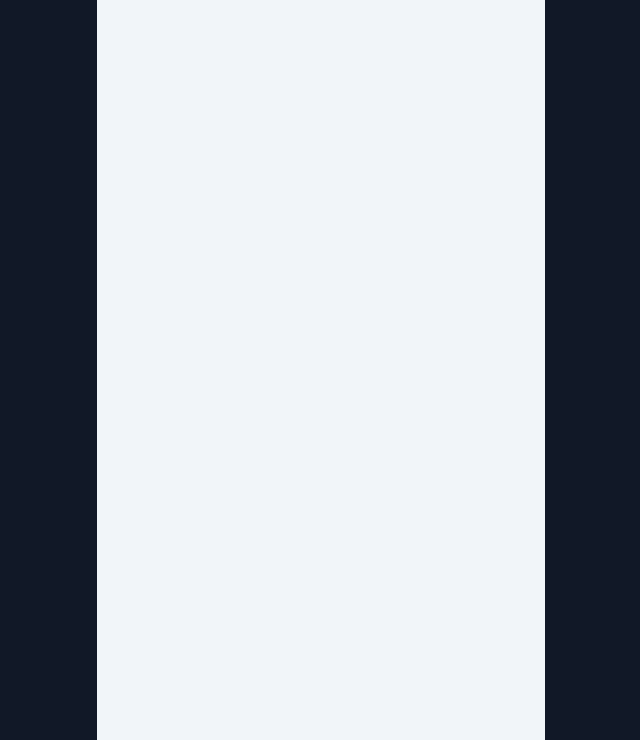
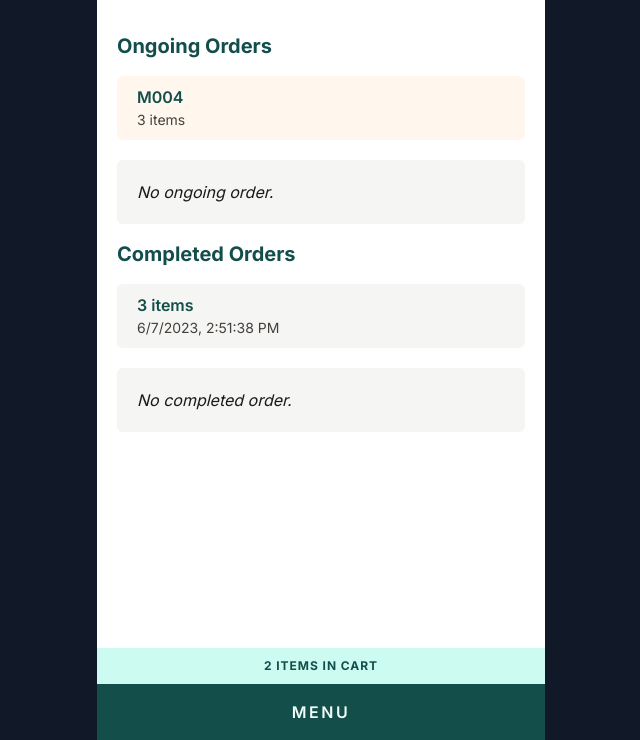
Before and after one commit to GunardiCahyadi/keluarga-mart, a website: page public/index.html in a window 1280 px wide. Shown: the part 60-800 px from the top of the page, without its empty margins (319-959 px from the left). Drawn offline with nearby package versions, Linux system fonts and the light colour scheme.

Commit message:
html and css for home page

```diff
--- a/package.json
+++ b/package.json
@@ -3,6 +3,7 @@
 	"private": true,
 	"type": "module",
 	"scripts": {
+		"dev": "tailwindcss -i ./src/tailwind.css -o ./public/index.css --watch",
 		"format": "prettier -uw .",
 		"test": "vitest",
 		"prepare": "husky install",
--- a/public/index.html
+++ b/public/index.html
@@ -1,18 +1,94 @@
 <!DOCTYPE html>
-<html lang="en" class="h-full">
+<html lang="en" class="h-full text-stone-900">
 	<head>
 		<meta charset="UTF-8" />
 		<meta http-equiv="X-UA-Compatible" content="IE=edge" />
 		<meta name="viewport" content="width=device-width, initial-scale=1.0" />
-		<title>Document</title>
+
+		<link rel="preconnect" href="https://fonts.googleapis.com" />
+		<link rel="preconnect" href="https://fonts.gstatic.com" crossorigin />
+		<link
+			href="https://fonts.googleapis.com/css2?family=Inter:wght@400;600;700&family=Poppins:wght@900&display=swap"
+			rel="stylesheet"
+		/>
+		<link rel="stylesheet" href="index.css" />
+
+		<title>KeluargaMart</title>
 	</head>
 	<body class="h-full flex justify-center bg-gray-900">
-		<div class="h-full w-full max-w-md bg-slate-100">
-			<h1>KeluargaMart</h1>
+		<div class="relative h-full w-full max-w-md flex flex-col bg-white">
+			<header class="h-14 flex items-center justify-center bg-stone-100">
+				<a href="/" class="flex font-display font-black text-2xl">
+					<span class="text-teal-900">Keluarga</span>
+					<span class="text-orange-600">Mart</span>
+				</a>
+			</header>
+			<main class="flex-1 py-10 px-5 flex flex-col gap-y-5">
+				<section class="flex flex-col gap-y-5">
+					<h1 class="font-bold leading-none text-xl text-teal-900">
+						Ongoing Orders
+					</h1>
+					<div class="flex flex-col gap-y-5">
+						<div
+							class="h-16 rounded-md px-5 flex flex-col justify-center gap-y-2 text-orange-600 bg-orange-50"
+						>
+							<span
+								class="leading-none font-semibold text-teal-900"
+								>M004</span
+							>
+							<span class="leading-none text-sm text-stone-700">
+								3 items
+							</span>
+						</div>
+						<div
+							class="h-16 rounded-md px-5 flex items-center bg-stone-100"
+						>
+							<p class="italic leading-none">No ongoing order.</p>
+						</div>
+					</div>
+				</section>
+				<section class="flex flex-col gap-y-5">
+					<h1 class="font-bold leading-none text-xl text-teal-900">
+						Completed Orders
+					</h1>
+					<div class="flex flex-col gap-y-5">
+						<div
+							class="h-16 rounded-md px-5 flex flex-col justify-center gap-y-2 bg-stone-100"
+						>
+							<span
+								class="leading-none font-semibold text-teal-900"
+								>3 items</span
+							>
+							<span class="leading-none text-sm text-stone-700">
+								6/7/2023, 2:51:38 PM
+							</span>
+						</div>
+						<div
+							class="h-16 rounded-md px-5 flex items-center bg-stone-100"
+						>
+							<p class="italic leading-none">
+								No completed order.
+							</p>
+						</div>
+					</div>
+				</section>
+			</main>
+			<footer class="absolute inset-x-0 bottom-0">
+				<div
+					class="h-9 w-full flex items-center justify-center uppercase tracking-[0.08em] leading-none font-bold text-xs text-teal-900 bg-teal-100"
+				>
+					2 items in cart
+				</div>
+				<a
+					href="/menu.html"
+					class="h-14 w-full flex items-center justify-center uppercase tracking-[0.16em] leading-none font-semibold text-teal-50 bg-teal-900 hover:bg-teal-800"
+				>
+					Menu
+				</a>
+			</footer>
 		</div>
 
 		<!-- scripts -->
-		<script src="https://cdn.tailwindcss.com"></script>
 		<script src="index.js" type="module"></script>
 	</body>
 </html>
--- /dev/null
+++ b/src/tailwind.css
@@ -0,0 +1,4 @@
+@tailwind base;
+@tailwind components;
+@tailwind utilities;
+@tailwind variants;
--- a/tailwind.config.js
+++ b/tailwind.config.js
@@ -1,8 +1,13 @@
-/** @type {import('tailwindcss').Config} */
+import { fontFamily } from "tailwindcss/defaultTheme.js";
+
+/** @type { import('tailwindcss').Config } */
 export default {
-	content: ["./public/**/*.html"],
+	content: ["./public/**/*.{html,js}"],
 	theme: {
-		extend: {},
+		fontFamily: {
+			display: ["Poppins"],
+			sans: ["Inter", ...fontFamily.sans],
+		},
 	},
 	plugins: [],
 };
--- a/tsconfig.json
+++ b/tsconfig.json
@@ -10,5 +10,5 @@
 		"skipLibCheck": true,
 		"strict": false
 	},
-	"include": ["public", "vitest.config.js"]
+	"include": ["public", "tailwind.config.js", "vitest.config.js"]
 }
```
Also changed, not shown: public/cart.html (added, +40 -0 lines), public/menu.html (added, +40 -0 lines), public/index.css (added), public/index.js (added).
